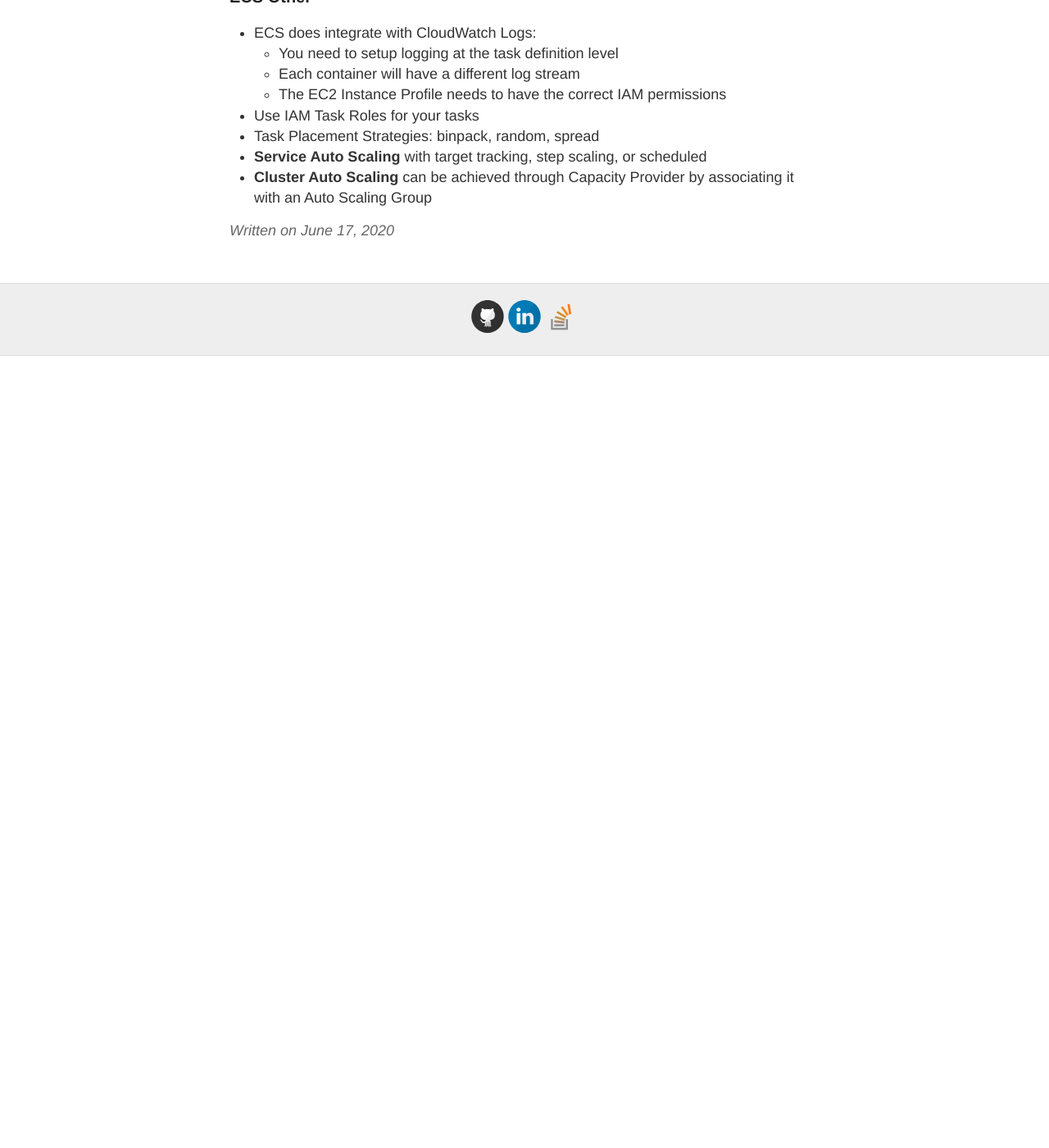
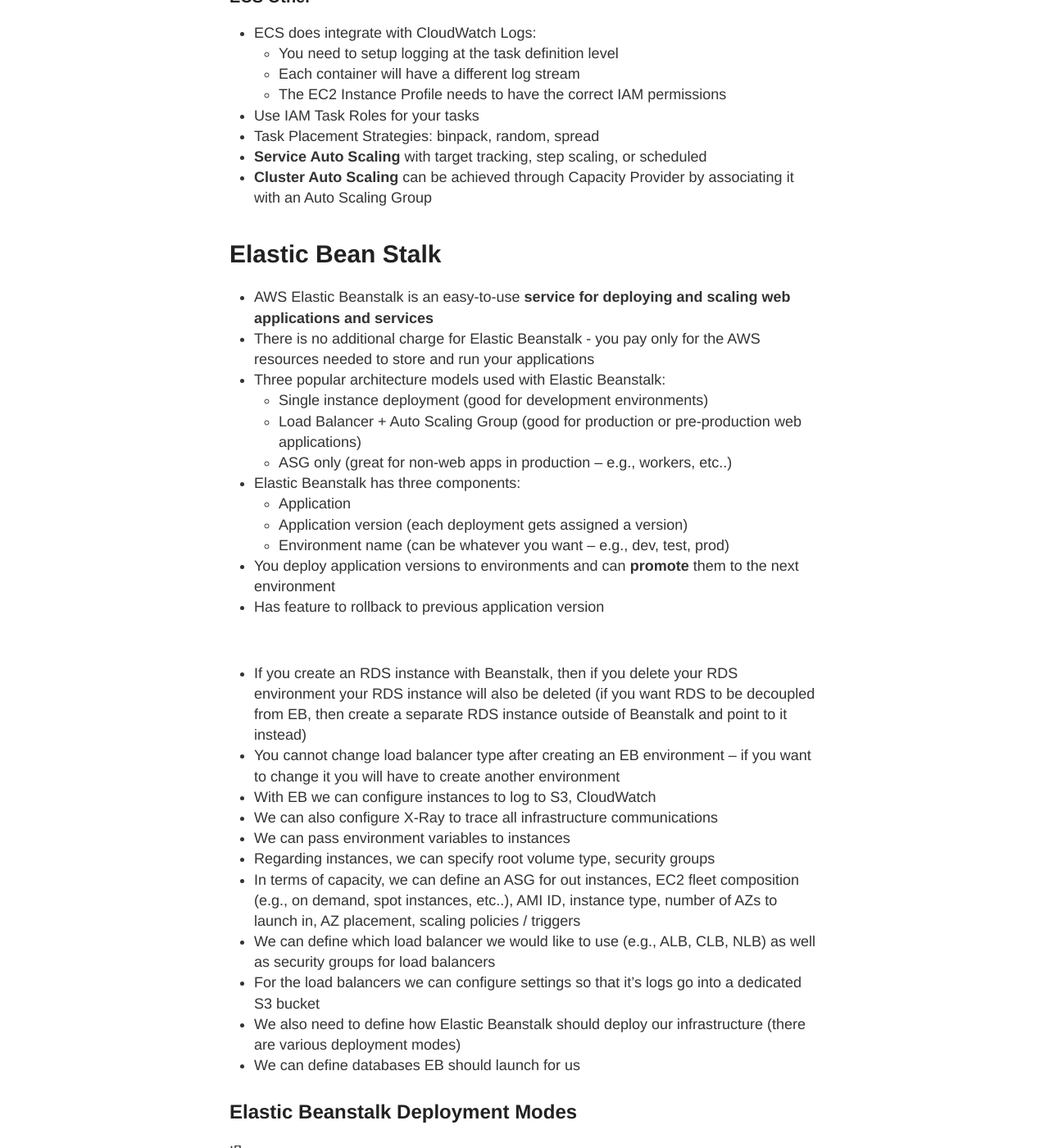
Before and after one commit to gutucristian/gutucristian.github.io, a Jekyll site: the page built from _posts/2020-06-17-Amazon-Web-Services-(AWS).md, in a window 1280 px wide and 1400 px high, scrolled down 85972 px. Shown: the whole window at 82% size. Built offline with Jekyll 4.4.1, drawn with Linux system fonts in a browser that asks for light colours; our own code applies the rules of GitHub Pages for plain Markdown files; before the commit the page ends 86406 px from its top, so only the background shows below that; some of the changed text lies outside the part shown.

Commit message:
Update 2020-06-17-Amazon-Web-Services-(AWS).md

```diff
--- a/_posts/2020-06-17-Amazon-Web-Services-(AWS).md
+++ b/_posts/2020-06-17-Amazon-Web-Services-(AWS).md
@@ -2243,3 +2243,107 @@
 - Task Placement Strategies: binpack, random, spread
 - **Service Auto Scaling** with target tracking, step scaling, or scheduled
 - **Cluster Auto Scaling** can be achieved through Capacity Provider by associating it with an Auto Scaling Group
+
+# Elastic Bean Stalk
+
+- AWS Elastic Beanstalk is an easy-to-use **service for deploying and scaling web applications and services**
+- There is no additional charge for Elastic Beanstalk - you pay only for the AWS resources needed to store and run your applications
+- Three popular architecture models used with Elastic Beanstalk:
+  - Single instance deployment (good for development environments)
+  - Load Balancer + Auto Scaling Group (good for production or pre-production web applications)
+  - ASG only (great for non-web apps in production -- e.g., workers, etc..)
+- Elastic Beanstalk has three components:
+  - Application
+  - Application version (each deployment gets assigned a version)
+  - Environment name (can be whatever you want -- e.g., dev, test, prod)
+- You deploy application versions to environments and can **promote** them to the next environment
+- Has feature to rollback to previous application version
+
+![]()
+
+- If you create an RDS instance with Beanstalk, then if you delete your RDS environment your RDS instance will also be deleted (if you want RDS to be decoupled from EB, then create a separate RDS instance outside of Beanstalk and point to it instead)
+- You cannot change load balancer type after creating an EB environment -- if you want to change it you will have to create another environment
+- With EB we can configure instances to log to S3, CloudWatch
+- We can also configure X-Ray to trace all infrastructure communications
+- We can pass environment variables to instances
+- Regarding instances, we can specify root volume type, security groups
+- In terms of capacity, we can define an ASG for out instances, EC2 fleet composition (e.g., on demand, spot instances, etc..), AMI ID, instance type, number of AZs to launch in, AZ placement, scaling policies / triggers
+- We can define which load balancer we would like to use (e.g., ALB, CLB, NLB) as well as security groups for load balancers
+- For the load balancers we can configure settings so that it's logs go into a dedicated S3 bucket
+- We also need to define how Elastic Beanstalk should deploy our infrastructure (there are various deployment modes)
+- We can define databases EB should launch for us
+
+## Elastic Beanstalk Deployment Modes
+
+![]
+
+1. **All at once (deploy all in one go):** fastest, but instances aren't available to serve traffic for a bit (downtime)
+2. **Rolling:** update a few instances at a time (bucket) and then move onto the next bucket once the first bucket is healty (for a short period of time, the application will be operating below full capacity)
+3. **Rolling with additional batches:** like rolling, but spins up new instances to move the batch (so that old application is still available and operating at full capacity)
+4. **Immutable:** spins up new instances in a completely new ASG, deploys version to these instances, and then swaps all the instances when everything is healthy
+
+### All at Once Deployment
+
+- Fastest deployment type
+- Application has downtime
+- Good for development environments
+- No additional cost
+
+![]()
+
+### Rolling Deployment
+
+- Application is running below capacity for some time
+- Can set the bucket size
+- Application is running both versions simultaneously
+- If you set a small bucket size, it will be a very long deployment
+
+![]()
+
+### Rolling Deployment With Additional Batches
+
+- Application is always running at capacity (sometimes above capacity)
+- Can set the bucket size
+- Application is running both versions simultaneously
+- Small additional cost
+- Additional batch is removed at end of the deployment
+- Longer deployment
+- Good for production environment
+
+![]()
+
+### Immutable Deployment
+
+- Zero downtime
+- High cost, double capacity
+- New code is deployed to new intances on a temporary ASG
+- Quick rollback in case of failures (just terminate the new ASG)
+- Great for production environment
+
+![]()
+
+### Blue Green Deployment
+
+- Not a direct feature of EB
+- Zero downtime and release facility
+- Create a new stage environment and deploy v2 there
+- The new environment (green) can be validated independently and roll back if issues arise
+- Route 53 can be setup with weighted policies to redirect a little bit of traffic to the stage environment (green) to test
+- Using EB we can swap URLs when done with the environment testing so that new environment gets URL of old one -- thereby leaving users unaffected (Note: "swap" here refers to a `CNAME` swap)
+
+![]()
+
+## Elastic Beanstalk CLI
+
+- We can install an additional CLI called "EB ClI" which makes working with Beanstalk from the CLI easier
+- It is helpful for your automated deployment pipelines
+
+## Elastic Beanstalk Deployment Process
+
+- Describe dependencies
+- Package code as zip
+- Via console: you can upload zip file (creates a new app version) and then deploy
+- CLI: create a new app version using CLI (uploads zip) and then deploy
+- Note when app artifact is uploaded as zip, it actually goes to S3 and EB picks it up from there
+- EB will deploy the zip on each EC2 instance, resolve dependencies, and start the application
+- Note: this process can also be automated with CodePipeline and CodeBuild such that CodePipeline detects when there was a change to our source code (either on CodeCommit, GitHub, BitBucket) and packages the code & uploads the artifact to S3. From S3, CodeBuild can pick it up and run some predefined script to test / build our project and upload the new artifact again to S3. From there, CodePipeline can be configured so that Elastic Beanstalk picks up the artifact from S3 and then deploys it to our desired infrastructure as describe by our `.config` files in the `ebextensions` directory in our artifact
```
